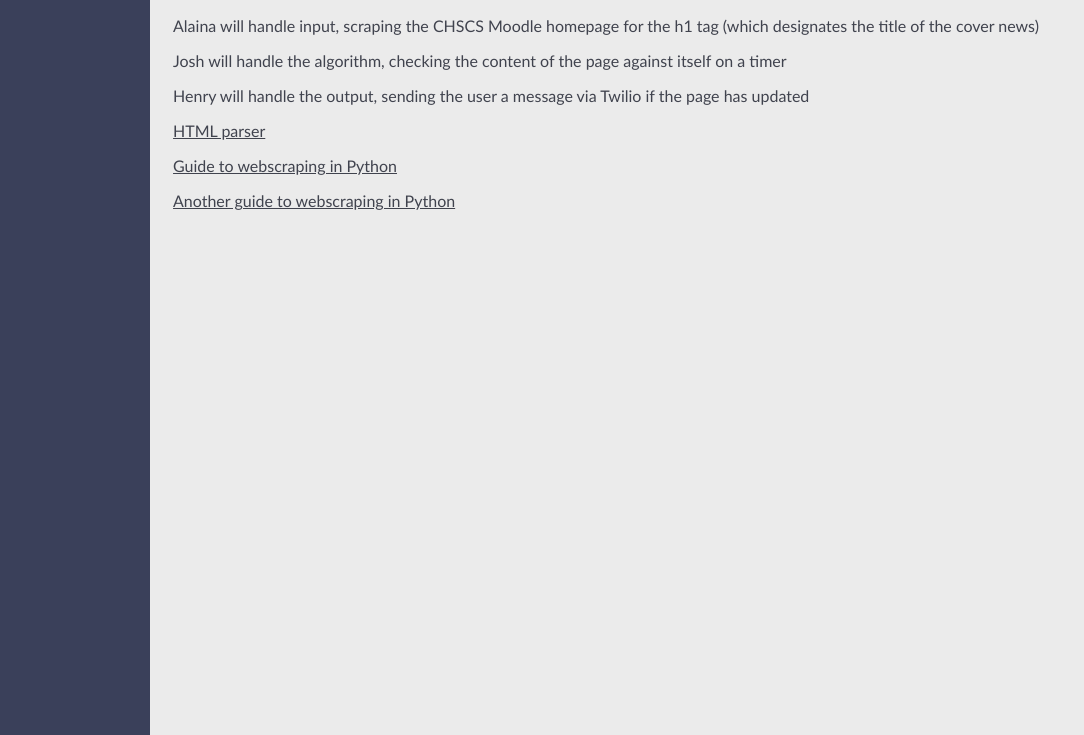
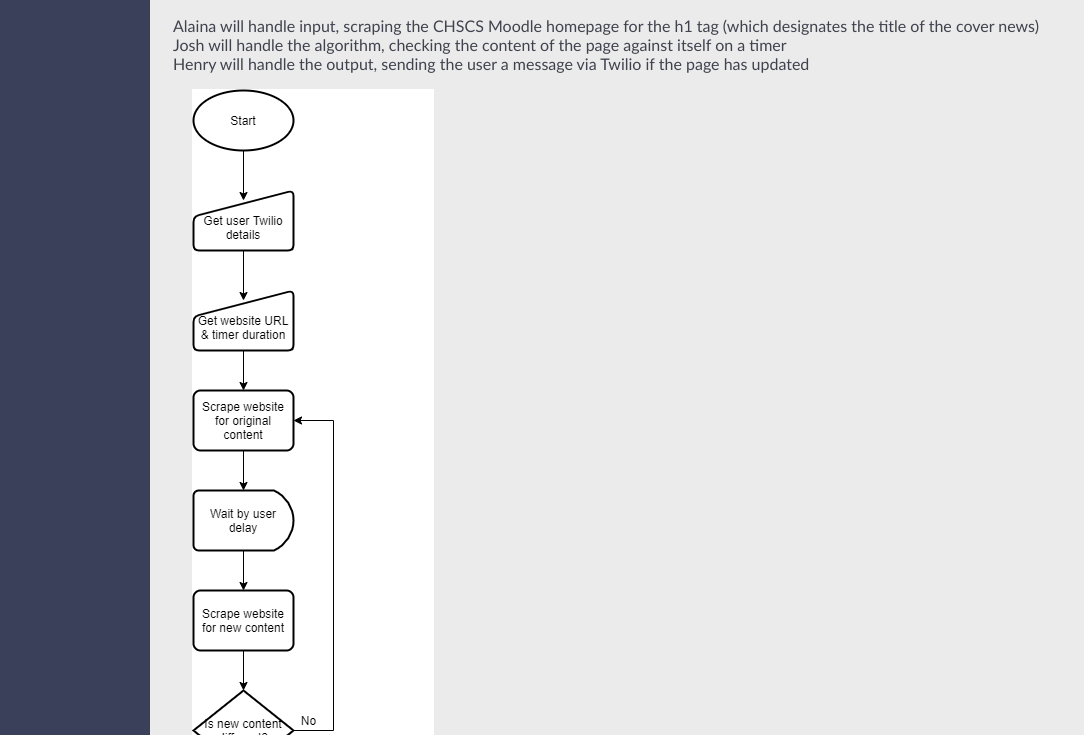
Before and after one commit to jjjilot/webscraper_2020, a plain HTML site: page index.html in a window 1280 px wide. Shown: the part 65-800 px from the top of the page, without its empty margins (0-1084 px from the left). Drawn offline with Linux system fonts and the light colour scheme.

Commit message:
added flowchart

```diff
--- a/index.html
+++ b/index.html
@@ -12,12 +12,13 @@
         <div class="sidenav">
             <a href="index.html">Home</a>
         </div>
-        <p>Alaina will handle input, scraping the CHSCS Moodle homepage for the h1 tag (which designates the title of the cover news)</p>
-        <p>Josh will handle the algorithm, checking the content of the page against itself on a timer</p>
-        <p>Henry will handle the output, sending the user a message via Twilio if the page has updated</p>
-        <p><a href="https://docs.python.org/3/library/html.parser.html">HTML parser</a></p>
-        <p><a href="https://codeburst.io/the-ultimate-guide-to-web-scraping-in-python-3-7151425004c5">Guide to webscraping in Python</a></p>
-        <p><a href="https://towardsdatascience.com/how-to-web-scrape-with-python-in-4-minutes-bc49186a8460">Another guide to webscraping in Python</a></p>
+        <p>Alaina will handle input, scraping the CHSCS Moodle homepage for the h1 tag (which designates the title of the cover news)
+        <br>Josh will handle the algorithm, checking the content of the page against itself on a timer
+        <br>Henry will handle the output, sending the user a message via Twilio if the page has updated</p>
+        <p><img src="Overview flowchart.png" alt="Overview flowchart"></p>
+        <p><a href="https://docs.python.org/3/library/html.parser.html">HTML parser</a>
+        <br><a href="https://codeburst.io/the-ultimate-guide-to-web-scraping-in-python-3-7151425004c5">Guide to webscraping in Python</a>
+        <br><a href="https://towardsdatascience.com/how-to-web-scrape-with-python-in-4-minutes-bc49186a8460">Another guide to webscraping in Python</a></p>
 
     </body>
 </html>
```
